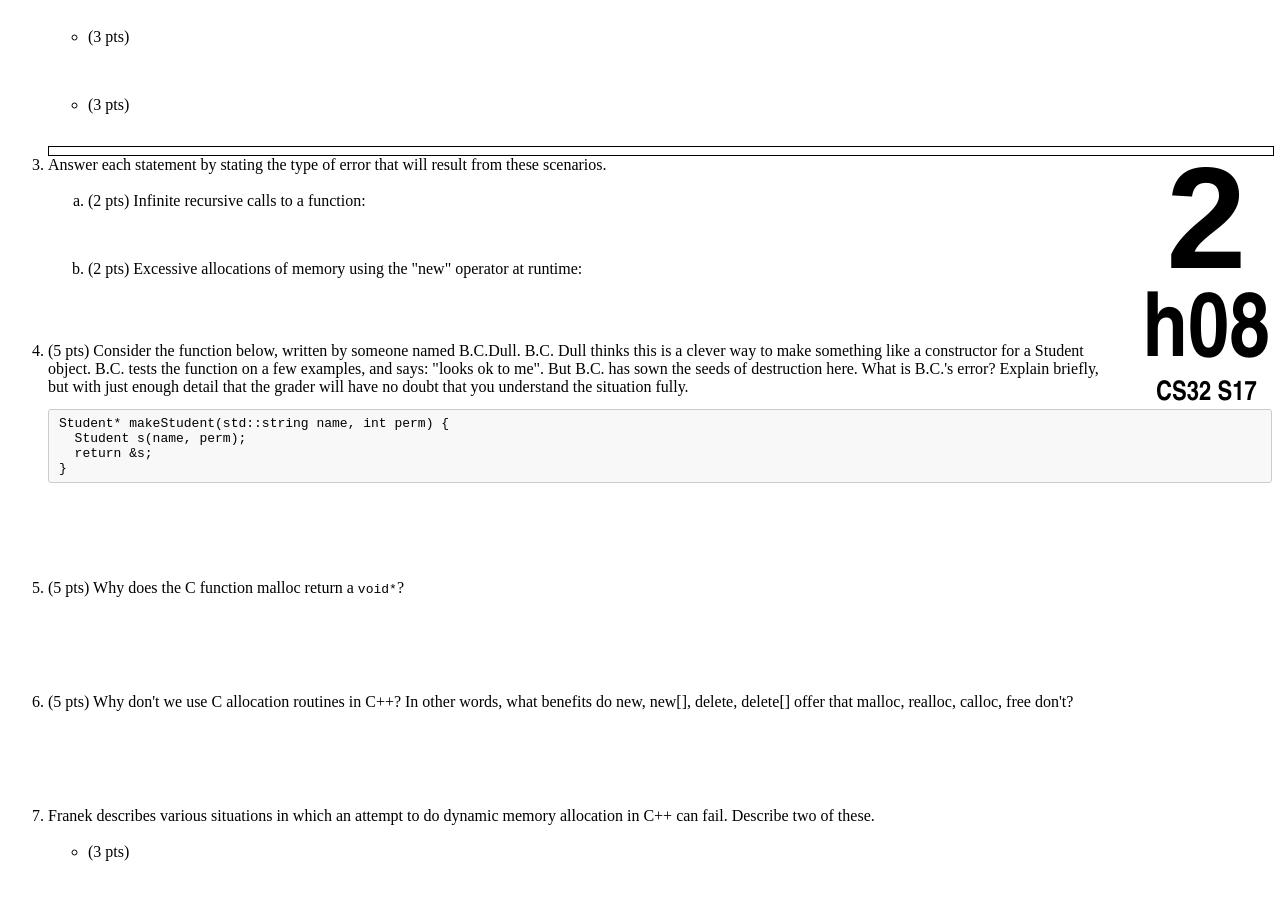
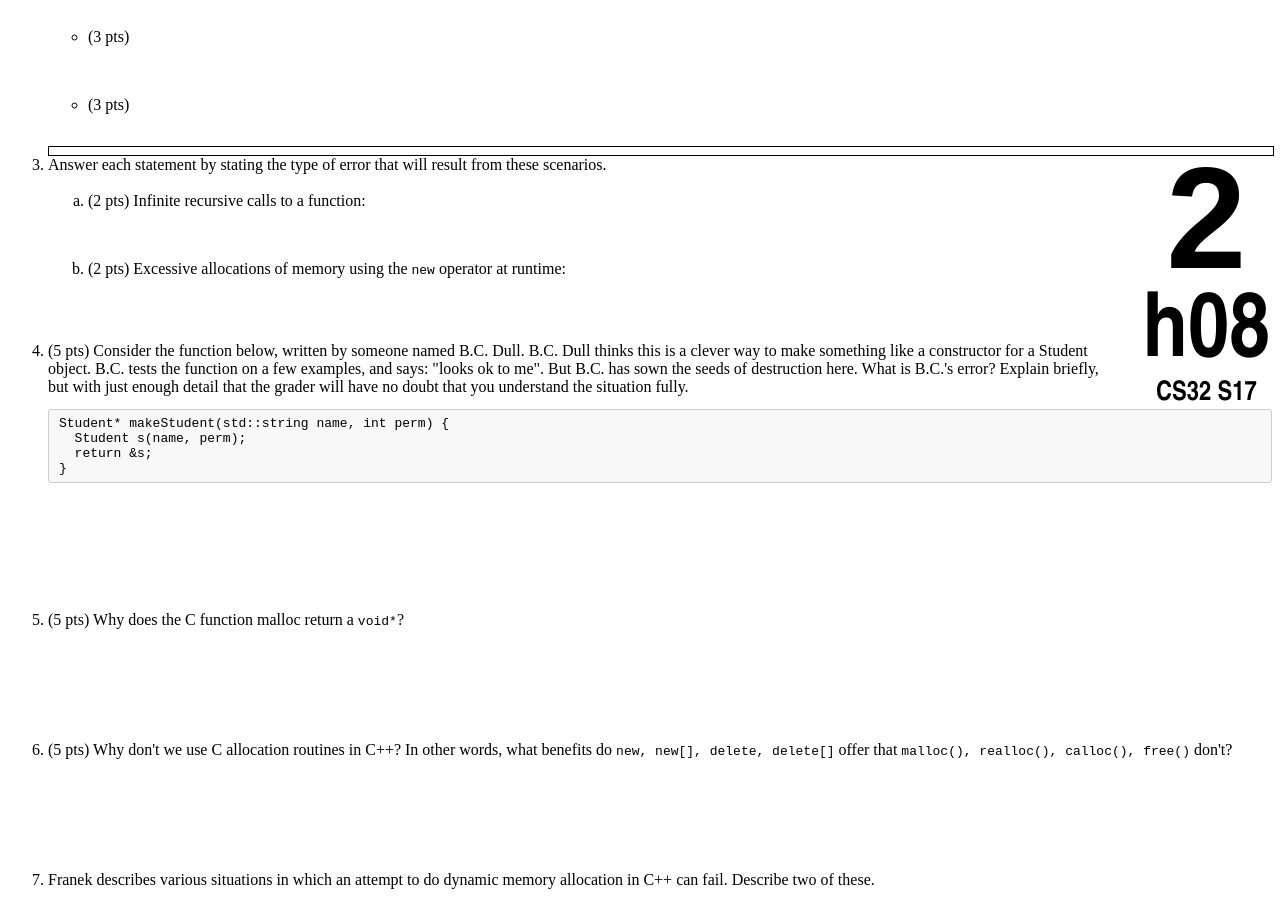
Before and after one commit to ucsb-cs32-s17/ucsb-cs32-s17.github.io, a Jekyll site: the page built from _hwk/h08.md, in a window 1280 px wide and 900 px high, scrolled down 1090 px. Built offline with Jekyll 4.4.1, drawn with Linux system fonts in a browser that asks for light colours.

Commit message:
Update h08.md

```diff
--- a/_hwk/h08.md
+++ b/_hwk/h08.md
@@ -45,12 +45,12 @@ https://ucsb-cs32-s17.github.io/hwk/h08/
   <ol type='a'>
     <li style='margin-bottom:2em;'>(2 pts) Infinite recursive calls to a function:</li>
 
-    <li style='margin-bottom:4em;'>(2 pts) Excessive allocations of memory using the "new" operator at runtime:</li>
+    <li style='margin-bottom:4em;'>(2 pts) Excessive allocations of memory using the <tt>new</tt> operator at runtime:</li>
   </ol>
   </li>
 
 
-<li style='margin-bottom:6em;'>(5 pts) Consider the function below, written by someone named B.C.Dull. B.C. Dull thinks this is a clever way to make something like a constructor for a Student object. B.C. tests the function on a few examples, and says: "looks ok to me". But B.C. has sown the seeds of destruction here. What is B.C.'s error? Explain briefly, but with just enough detail that the grader will have no doubt that you understand the situation fully.<br />
+<li style='margin-bottom:8em;'>(5 pts) Consider the function below, written by someone named B.C. Dull. B.C. Dull thinks this is a clever way to make something like a constructor for a Student object. B.C. tests the function on a few examples, and says: "looks ok to me". But B.C. has sown the seeds of destruction here. What is B.C.'s error? Explain briefly, but with just enough detail that the grader will have no doubt that you understand the situation fully.<br />
 
 <pre>
 Student* makeStudent(std::string name, int perm) {
@@ -60,14 +60,14 @@ Student* makeStudent(std::string name, int perm) {
 </pre>
   </li>
 
-  <li style='margin-bottom:6em;'>(5 pts) Why does the C function malloc return a <tt>void*</tt>?</li>
+  <li style='margin-bottom:7em;'>(5 pts) Why does the C function malloc return a <tt>void*</tt>?</li>
 
-  <li style='margin-bottom:6em;'>(5 pts) Why don't we use C allocation routines in C++? In other words, what benefits do new, new[], delete, delete[] offer that malloc, realloc, calloc, free don't?
+  <li style='margin-bottom:7em;'>(5 pts) Why don't we use C allocation routines in C++? In other words, what benefits do <tt>new, new[], delete, delete[]</tt> offer that <tt>malloc(), realloc(), calloc(), free()</tt> don't?
   </li>
 
  <li>Franek describes various situations in which an attempt to do dynamic memory allocation in C++ can fail. Describe two of these.
   <ul>
-    <li style='margin-bottom:3em;'>(3 pts)</li>
+    <li style='margin-bottom:4em;'>(3 pts)</li>
 
     <li style='margin-bottom:3em;'>(3 pts)</li>
 
```
